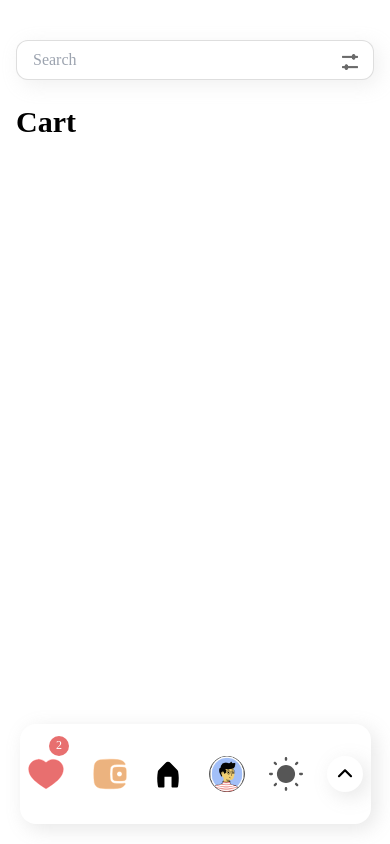
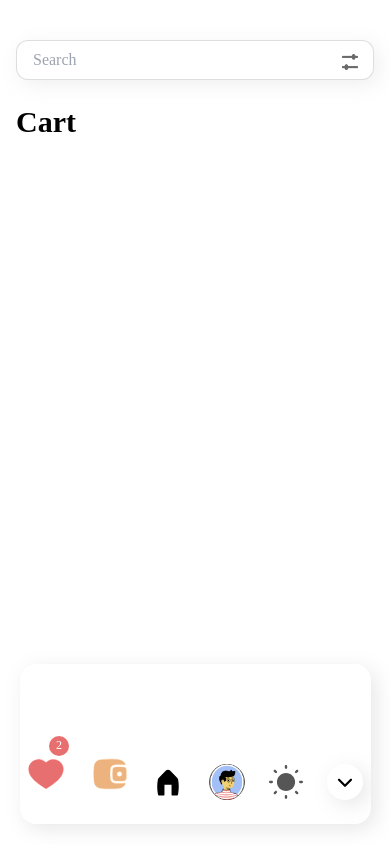
Before and after one commit to MohsenAbediDev/ShopHub, a website: page cart.html in a window 390 px wide. Both pictures are taken after a click on the element 344 px from the left and 774 px from the top of the page. Drawn offline with Linux system fonts and the light colour scheme.

Commit message:
Create open nav and close nav for mobile

```diff
--- a/cart.html
+++ b/cart.html
@@ -50,10 +50,10 @@
 				class="fixed sm:flex sm:items-center sm:justify-center right-0 sm:bottom-0 sm:mb-5 w-32 sm:w-full h-fit"
 				id="navigation-container">
 				<div
-					class="mt-12 overflow-hidden bg-white dark:bg-darkGray shadow-xl rounded-2xl flex items-center sm:justify-center flex-col sm:flex-row sm:gap-6 w-1/2 sm:w-[90%] h-full px-1 sm:px-2 pt-10 sm:pt-0 transition-colors duration-300"
+					class="mt-12 px-1 sm:px-2 pt-10 sm:pt-0 overflow-hidden bg-white dark:bg-darkGray shadow-xl rounded-2xl flex items-center sm:justify-center flex-col sm:flex-row sm:gap-6 w-1/2 sm:w-[90%] h-full transition-colors duration-300"
 					id="navigation">
 					<!--? Wishlist Icon -->
-					<div class="my-2 relative">
+					<div class="my-2 relative" id="wishlist-icon">
 						<!--? Notification -->
 						<span
 							class="absolute right-0 w-5 h-5 text-white text-center bottom-9 rounded-full text-[12px] bg-red">
--- a/src/Js/navigation.js
+++ b/src/Js/navigation.js
@@ -4,6 +4,7 @@ const navBtn = $.querySelector('#nav')
 const navContainer = $.querySelector('#navigation-container')
 const navigation = $.querySelector('#navigation')
 const navCaretIcon = $.querySelector('#caretIcon')
+const wishlistIcon = $.querySelector('#wishlist-icon')
 
 let isNavOpen = false
 
@@ -17,8 +18,17 @@ const toggleNavigation = () => {
 			closeNavigationDesktop()
 		}
 	}
+
+	if (screenWidth <= 640) {
+		if (!isNavOpen) {
+			openNavigationMobile()
+		} else {
+			closeNavigationMobile()
+		}
+	}
 }
 
+// Open navigation for desktop
 const openNavigationDesktop = () => {
 	navigation.style.width = '100%'
 	navigation.style.padding = '2.5rem 10px 0 0'
@@ -32,6 +42,7 @@ const openNavigationDesktop = () => {
 	isNavOpen = true
 }
 
+// Close navigation for desktop
 const closeNavigationDesktop = () => {
 	navigation.style.cssText = ''
 	navContainer.style.cssText = ''
@@ -40,4 +51,29 @@ const closeNavigationDesktop = () => {
 	isNavOpen = false
 }
 
+// Open navigation for mobile
+const openNavigationMobile = () => {
+	navigation.style.alignItems = 'end'
+
+	navContainer.style.height = '10rem'
+	navContainer.style.bottom = '0'
+	navContainer.style.alignItems = 'end'
+
+	navCaretIcon.style.transform = 'rotate(270deg)'
+	wishlistIcon.style.marginBottom = '2rem'
+
+	isNavOpen = true
+}
+
+// Close navigation for mobile
+const closeNavigationMobile = () => {
+	navigation.style.cssText = ''
+	navContainer.style.cssText = ''
+
+	wishlistIcon.style.marginBottom = '0'
+
+	navCaretIcon.style.transform = 'rotate(90deg)'
+	isNavOpen = false
+}
+
 navBtn.addEventListener('click', toggleNavigation)
```
Also changed, not shown: index.html (+1 -1 lines).
